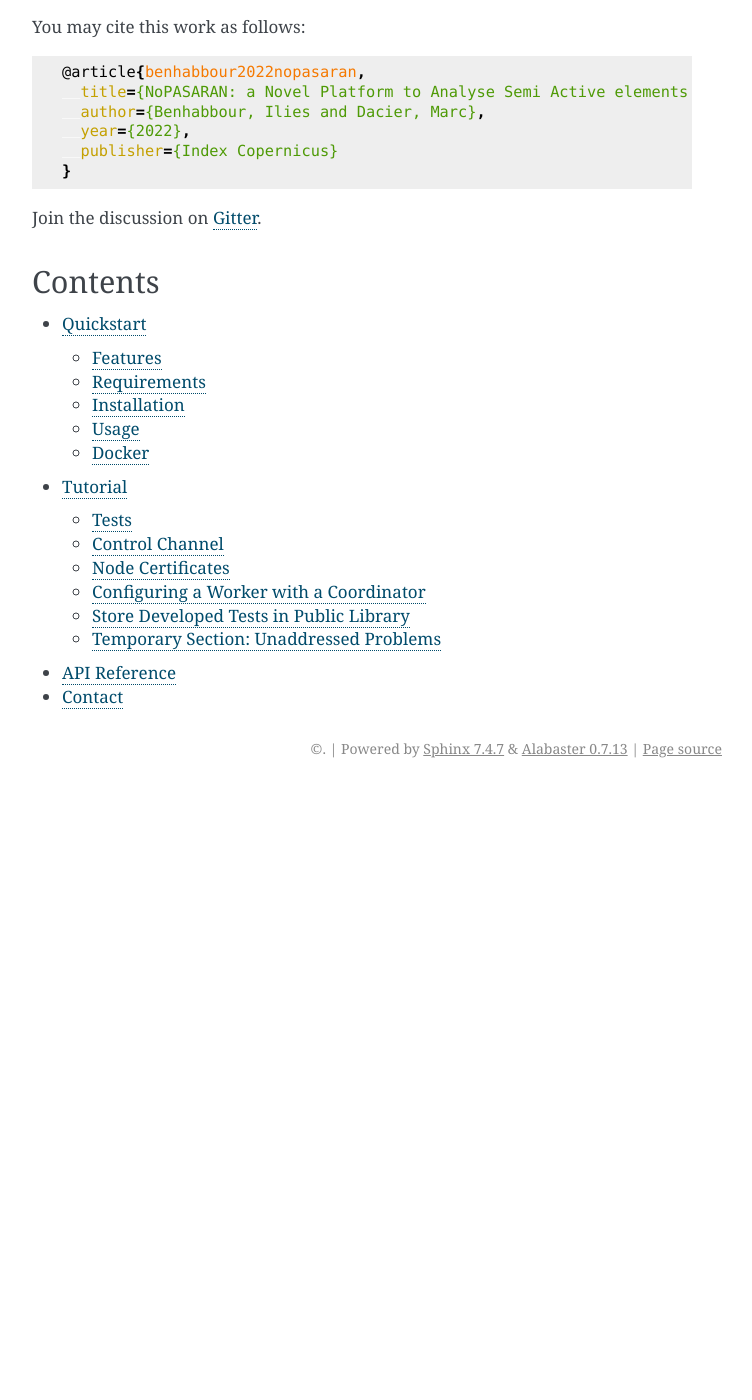
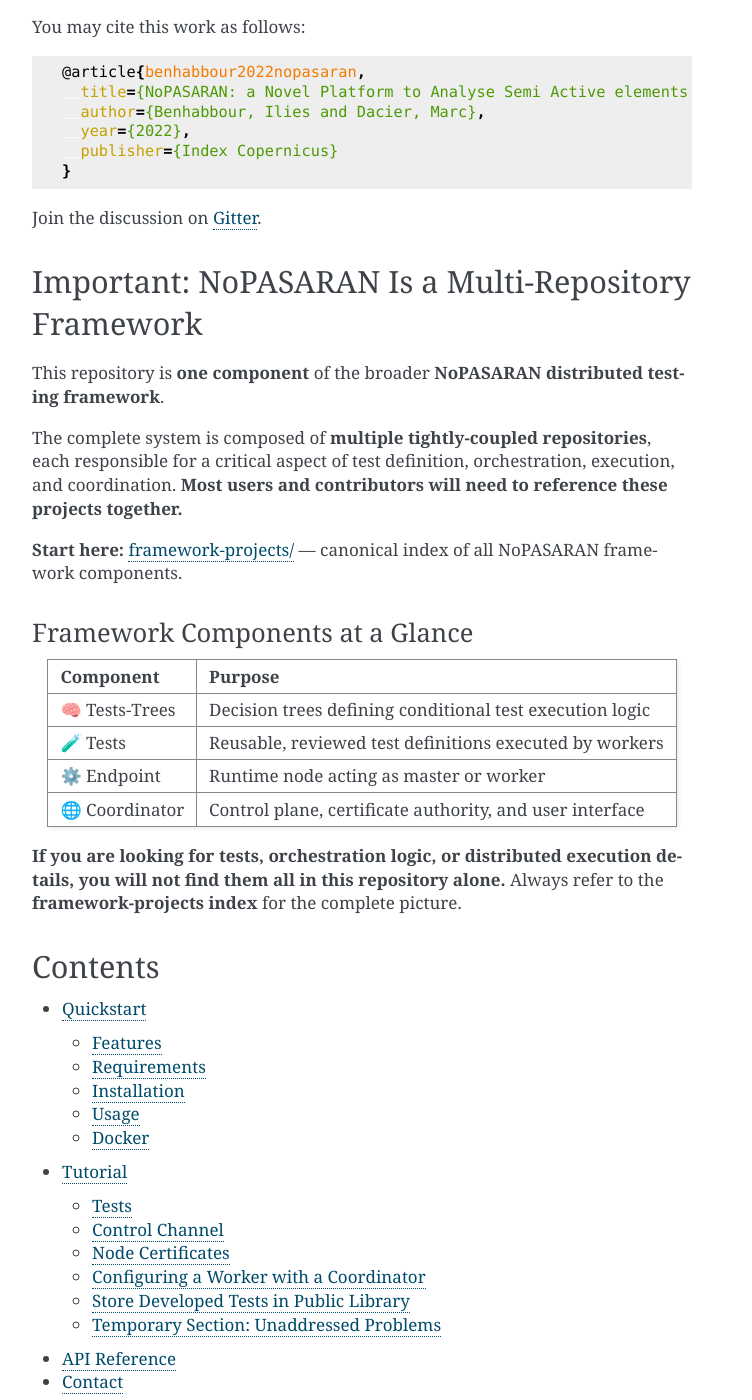
Before and after one commit to BenIlies/NoPASARAN, a Sphinx documentation site: the page built from docs/index.rst, in a window 1280 px wide and 1400 px high, scrolled down 485 px. Shown: the whole window, without its empty margins (388-1140 px from the left). Built offline with Sphinx 7.4.7, drawn with Linux system fonts in a browser that asks for light colours; before the commit the page ends 1273 px from its top, so only the background shows below that; some of the changed text lies outside the part shown.

```diff
--- a/docs/index.rst
+++ b/docs/index.rst
@@ -37,6 +37,35 @@
 
 Join the discussion on `Gitter <https://app.gitter.im/#/room/#nopasaran:gitter.im>`_.
 
+Important: NoPASARAN Is a Multi-Repository Framework
+----------------------------------------------------
+
+This repository is **one component** of the broader **NoPASARAN distributed testing framework**.
+
+The complete system is composed of **multiple tightly-coupled repositories**, each responsible for a critical aspect of test definition, orchestration, execution, and coordination. **Most users and contributors will need to reference these projects together.**
+
+**Start here:**
+`framework-projects/ <https://github.com/BenIlies/NoPASARAN/tree/main/framework-projects>`_ — canonical index of all NoPASARAN framework components.
+
+Framework Components at a Glance
+~~~~~~~~~~~~~~~~~~~~~~~~~~~~~~~~
+
++-------------------+------------------------------------------------------------+
+| Component         | Purpose                                                    |
++===================+============================================================+
+| 🧠 Tests-Trees    | Decision trees defining conditional test execution logic   |
++-------------------+------------------------------------------------------------+
+| 🧪 Tests          | Reusable, reviewed test definitions executed by workers    |
++-------------------+------------------------------------------------------------+
+| ⚙️ Endpoint       | Runtime node acting as master or worker                    |
++-------------------+------------------------------------------------------------+
+| 🌐 Coordinator    | Control plane, certificate authority, and user interface   |
++-------------------+------------------------------------------------------------+
+
+**If you are looking for tests, orchestration logic, or distributed execution details, you will not find them all in this repository alone.**
+Always refer to the **framework-projects index** for the complete picture.
+
+
 Contents
 --------
 
```
